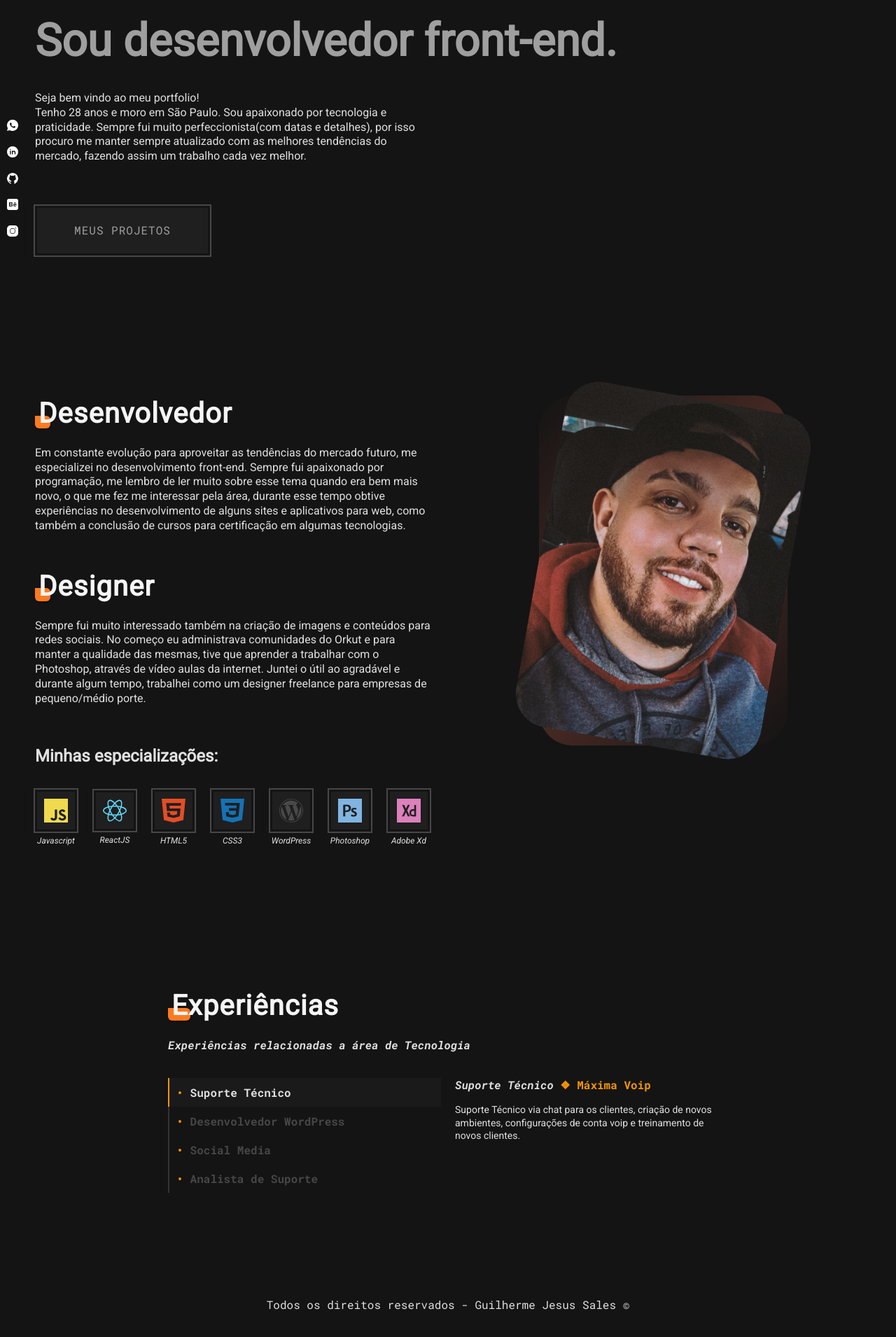
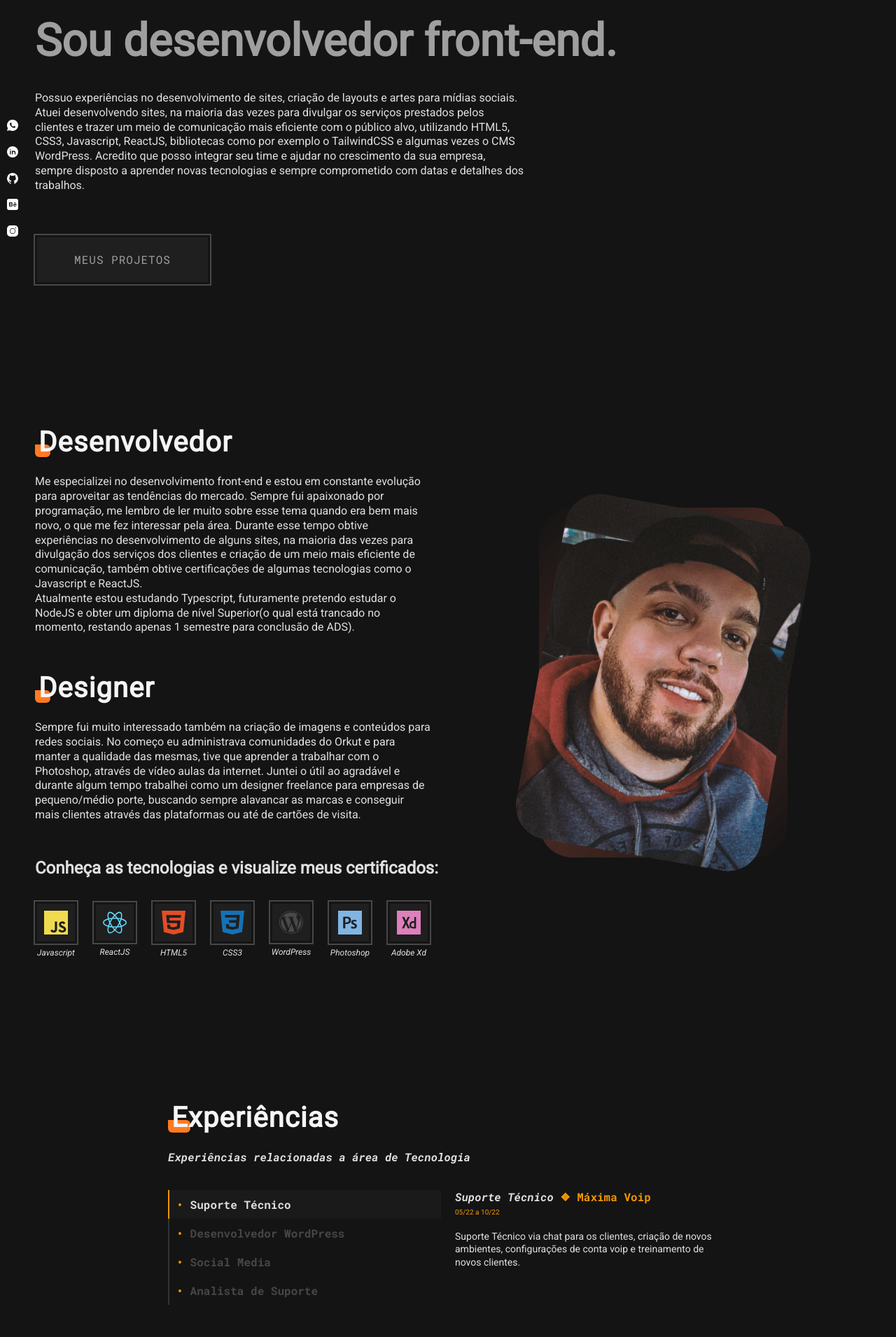
Before and after one commit to GuilhermeJSales/meu-portfolio, a React (Vite) app: page / in a window 1280 px wide. Shown: the part 370-2280 px from the top of the page at 70% size. Built offline with nearby package versions, Linux system fonts and the light colour scheme.

Commit message:
alterados textos home page e adicionado datas de exp

```diff
--- a/src/Components/Sobre/About.jsx
+++ b/src/Components/Sobre/About.jsx
@@ -57,8 +57,11 @@ const  ImgDiv = styled.div`
   border-radius:3rem;
   @media (max-width:70rem){
     margin-bottom:30px;
-    justify-self:flex-start;
   }
+  @media (max-width:38.125rem){
+    justify-self:center;
+  }
+
 `;
 export const About = () => {
 
@@ -71,9 +74,11 @@ export const About = () => {
             <SobreDiv>
               <SubTitleAll data-aos="fade-up" data-aos-duration="1500">Desenvolvedor</SubTitleAll>
               <Paragraph data-aos="fade-up" data-aos-duration="1600">
-                Em constante evolução para aproveitar as tendências do mercado futuro, me especializei no desenvolvimento front-end.
-                Sempre fui apaixonado por programação, me lembro de ler muito sobre esse tema quando era bem mais novo, o que me fez me interessar pela área, durante esse tempo
-                obtive experiências no desenvolvimento de alguns sites e aplicativos para web, como também a conclusão de cursos para certificação em algumas tecnologias.
+                Me especializei no desenvolvimento front-end e estou em constante evolução para aproveitar as tendências do mercado.
+                Sempre fui apaixonado por programação, me lembro de ler muito sobre esse tema quando era bem mais novo, o que me fez interessar pela área. Durante esse tempo
+                obtive experiências no desenvolvimento de alguns sites, na maioria das vezes para divulgação dos serviços dos clientes e criação de um meio mais eficiente de comunicação,
+                também obtive certificações de algumas tecnologias como o Javascript e ReactJS. <br></br>
+                Atualmente estou estudando Typescript, futuramente pretendo estudar o NodeJS e obter um diploma de nível Superior(o qual está trancado no momento, restando apenas 1 semestre para conclusão de ADS).
               </Paragraph>
             </SobreDiv>
 
@@ -83,7 +88,7 @@ export const About = () => {
               <Paragraph data-aos="fade-up" data-aos-duration="1600">
                 Sempre fui muito interessado também na criação de imagens e conteúdos para redes sociais.
                 No começo eu administrava comunidades do Orkut e para manter a qualidade das mesmas, tive que aprender a trabalhar com o Photoshop, através de vídeo aulas da internet.
-                Juntei o útil ao agradável e durante algum tempo, trabalhei como um designer freelance para empresas de pequeno/médio porte.
+                Juntei o útil ao agradável e durante algum tempo trabalhei como um designer freelance para empresas de pequeno/médio porte, buscando sempre alavancar as marcas e conseguir mais clientes através das plataformas ou até de cartões de visita.
               </Paragraph>
             </SobreDiv>
 
--- a/src/Components/Sobre/Exp.jsx
+++ b/src/Components/Sobre/Exp.jsx
@@ -71,7 +71,6 @@ const ExpName = styled.h4`
   font-size:1rem;
   font-style:italic;
   color:#E0E0E0;
-  margin-bottom:1rem;
 `;
 
 const ExpSpanName = styled.span`
@@ -81,11 +80,18 @@ const ExpSpanName = styled.span`
   color:#F29602;
   `;
 
+const ExpDate = styled.span`
+font-family: 'Roboto', sans-serif;
+font-size: .625rem;
+color: #F29602;
+`
+
 
 const ExpParagraph = styled.p`
   font-family: 'Roboto', sans-serif;
   font-size:.875rem;
   color:#E0E0E0;
+  margin-top: 1rem;
 `
 
 const DivScroll = styled.div`
@@ -111,10 +117,10 @@ transition: transform 0.25s cubic-bezier(0.645, 0.045, 0.355, 1) 0.1s;
 export const Exp = () => {
 
   const exp = [
-      {id: 0, empresa:"Máxima Voip", cargo:'Suporte Técnico',  description:"Suporte Técnico via chat para os clientes, criação de novos ambientes, configurações de conta voip e treinamento de novos clientes."},
-      {id: 1, empresa:"Agência R3", cargo:'Desenvolvedor WordPress', description:"Desenvolvimento de sites via WordPress, editando na maioria das vezes temas premium, ou criando novos através de plugins da plataforma."},
-      {id: 2, empresa:"Freelance", cargo:'Social Media', description:"Desenvolvimento de artes para redes sociais de clientes de diversos tipos de segmentos. Criação de story, post-image e também cartões de visita."},
-      {id: 3, empresa:"Omnibees", cargo:'Analista de Suporte', description:"Prestando suporte técnico sobre configurações dos softwares oferecidos pela empresa aos hotéis. Tentando entender regras de negócios dos clientes para uma melhor configuração do sistema para os mesmos."},
+      {id: 0, data:"05/22 a 10/22", empresa:"Máxima Voip", cargo:'Suporte Técnico',  description:"Suporte Técnico via chat para os clientes, criação de novos ambientes, configurações de conta voip e treinamento de novos clientes."},
+      {id: 1, data:"01/22 a 06/22", empresa:"Agência R3", cargo:'Desenvolvedor WordPress', description:"Desenvolvimento de sites via WordPress, editando na maioria das vezes temas premium, ou criando novos através de plugins da plataforma."},
+      {id: 2, data:"10/18 a 12/22", empresa:"Freelance", cargo:'Social Media', description:"Desenvolvimento de artes para redes sociais de clientes de diversos tipos de segmentos. Criação de story, post-image e também cartões de visita."},
+      {id: 3, data:"05/19 a 10/19", empresa:"Omnibees", cargo:'Analista de Suporte', description:"Prestando suporte técnico sobre configurações dos softwares oferecidos pela empresa aos hotéis. Tentando entender regras de negócios dos clientes para uma melhor configuração do sistema para os mesmos."},
 
   ];
 
@@ -147,6 +153,7 @@ export const Exp = () => {
     >
     <LiTransition ref={nodeRef}>
       <ExpName>{exp[job].cargo} <ExpSpanName>{`❖ ${exp[job].empresa}`}</ExpSpanName></ExpName>
+      <ExpDate>{exp[job].data}</ExpDate>
       <ExpParagraph>{exp[job].description}</ExpParagraph>
     </LiTransition>
     </CSSTransition>
--- a/src/Components/Sobre/Presentation.jsx
+++ b/src/Components/Sobre/Presentation.jsx
@@ -31,7 +31,7 @@ const SubTitle = styled.h2`
 
 const ParagraphPresentation = styled(Paragraph)`
   margin: 1.875rem 0 1.875rem;
-  max-width:550px;
+  max-width:700px;
 `;
 
 const DivFlex = styled.div`
@@ -49,9 +49,10 @@ export const Presentation = () => {
       <Title>Guilherme Jesus Sales.</Title>
       <SubTitle>Sou desenvolvedor front-end.</SubTitle>
       <ParagraphPresentation>
-      Seja bem vindo ao meu portfolio!<br></br>
-      Tenho 28 anos e moro em São Paulo. Sou apaixonado por tecnologia e praticidade. Sempre fui muito perfeccionista(com datas e detalhes),
-      por isso procuro me manter sempre atualizado com as melhores tendências do mercado, fazendo assim um trabalho cada vez melhor.
+        Possuo experiências no desenvolvimento de sites, criação de layouts e artes para mídias sociais.<br></br>
+        Atuei desenvolvendo sites, na maioria das vezes para divulgar os serviços prestados pelos clientes e trazer um meio de comunicação mais eficiente com o público alvo,
+        utilizando HTML5, CSS3, Javascript, ReactJS, bibliotecas como por exemplo o TailwindCSS e algumas vezes o CMS WordPress. Acredito que posso integrar seu time e ajudar no crescimento da sua empresa,
+        sempre disposto a aprender novas tecnologias e sempre comprometido com datas e detalhes dos trabalhos.
       </ParagraphPresentation>
       <DivFlex>
         <Button to="projetos">Meus Projetos</Button>
--- a/src/Components/Sobre/Technologies.jsx
+++ b/src/Components/Sobre/Technologies.jsx
@@ -15,6 +15,9 @@ const  TecDiv = styled.ul`
   }
   @media (max-width:25rem){
     grid-template-columns:repeat(3,60px);
+  }
+  @media (max-width:18rem){
+    grid-template-columns:repeat(2,60px);
   }
 `;
 
@@ -53,7 +56,7 @@ const  TecSpan = styled.span`
 export const Technologies = () => {
   return (
     <>
-    <CertificateTitle data-aos="fade-up"  data-aos-duration="2000">Minhas especializações:</CertificateTitle>
+    <CertificateTitle data-aos="fade-up"  data-aos-duration="2000">Conheça as tecnologias e visualize meus certificados:</CertificateTitle>
    <TecDiv>
    {specializations.map((specializations) => <li  data-aos="fade-up"
      data-aos-anchor-placement="bottom-bottom" data-aos-duration="2000" data-aos-delay={specializations.duration} key={specializations.id}><TecLink to={`tecnologia/${specializations.name}`}><img src={specializations.logo}/></TecLink><TecSpan>{specializations.name}</TecSpan></li>)}
```
